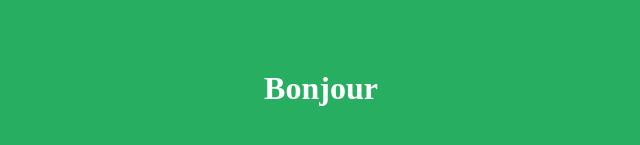
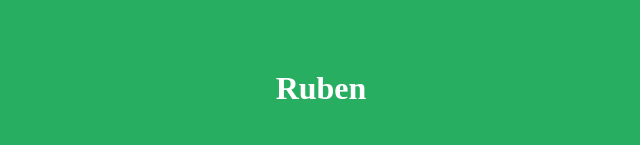
Before and after one commit to rubbc/hello, a plain HTML site: page index.html in a window 1280 px wide. Shown: the part 271-416 px from the top of the page, 327-967 px from the left. Drawn offline with Linux system fonts and the light colour scheme.

Commit message:
Bonjour > Ruben

```diff
--- a/index.html
+++ b/index.html
@@ -21,7 +21,7 @@
 <body>
 
 
-	<h1>Bonjour</h1>
+	<h1>Ruben</h1>
 
 </body>
 </html>
```
